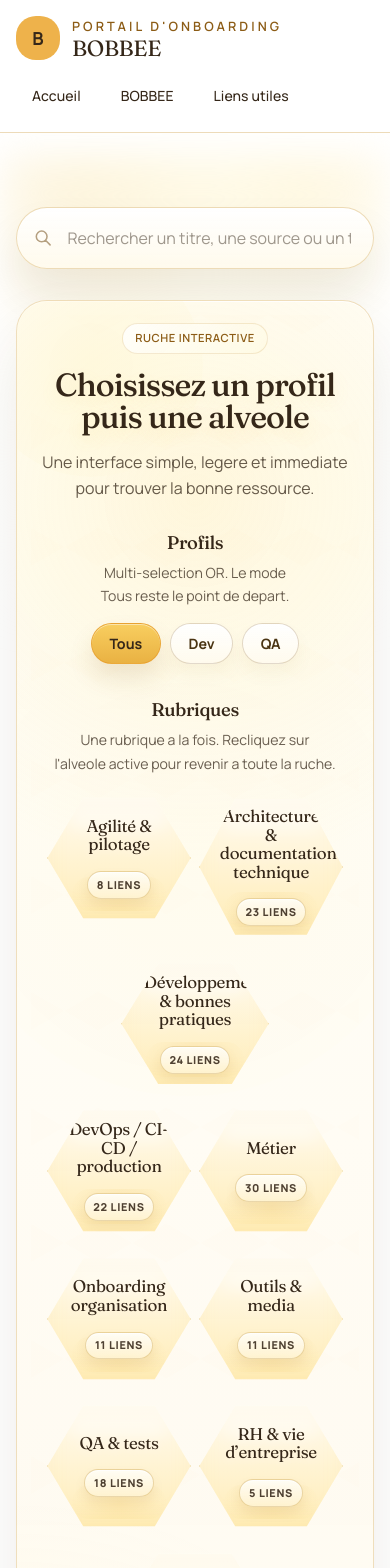
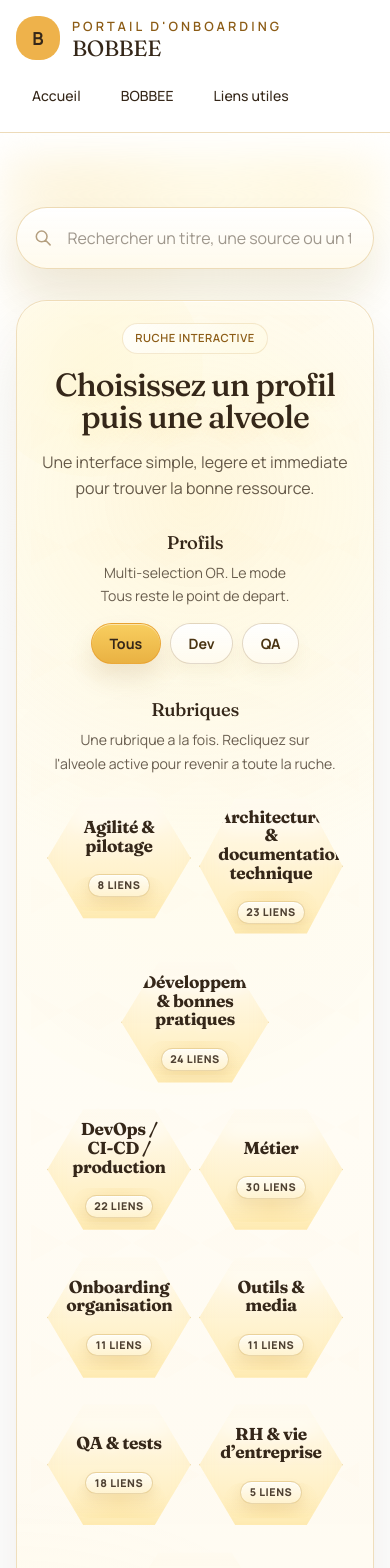
Before and after one commit to JesimBOB/OnboardingBobbee, a Next.js app: page /liens-utiles in a window 390 px wide. Shown: the top 1568 px of the page. Built offline with nearby package versions, Linux system fonts and the light colour scheme.

Commit message:
Polish useful links hive interaction styling

```diff
--- a/src/app/liens-utiles/page.module.css
+++ b/src/app/liens-utiles/page.module.css
@@ -602,16 +602,17 @@
 }
 
 .categoryButton:focus-visible {
-  outline: 3px solid rgba(109, 68, 13, 0.82);
-  outline-offset: 4px;
+  outline: 2px solid rgba(109, 68, 13, 0.82);
+  outline-offset: 5px;
   border-radius: 1.55rem;
 }
 
 .categoryButton:focus-visible .categorySurface {
+  transform: translateY(-2px) scale(1.01);
   box-shadow:
-    inset 0 0 0 1px rgba(230, 156, 44, 0.85),
-    0 0 0 7px rgba(252, 236, 179, 0.84),
-    0 28px 42px rgba(140, 92, 22, 0.18);
+    inset 0 0 0 1px rgba(230, 156, 44, 0.88),
+    0 0 0 5px rgba(252, 236, 179, 0.78),
+    0 18px 28px rgba(140, 92, 22, 0.14);
 }
 
 .categorySurface {
@@ -621,8 +622,8 @@
   flex-direction: column;
   align-items: center;
   justify-content: center;
-  gap: 1.05rem;
-  padding: 1.7rem 1.3rem 1.8rem;
+  gap: 1.18rem;
+  padding: 1.62rem 1.3rem 1.72rem;
   color: #352719;
   clip-path: polygon(25% 6.7%, 75% 6.7%, 100% 50%, 75% 93.3%, 25% 93.3%, 0 50%);
   background:
@@ -634,10 +635,10 @@
     inset 0 -0.95rem 1.55rem rgba(242, 197, 89, 0.09),
     0 16px 24px rgba(53, 39, 25, 0.08);
   transition:
-    transform 220ms ease,
-    box-shadow 220ms ease,
-    background 220ms ease,
-    opacity 220ms ease;
+    transform 180ms ease,
+    box-shadow 180ms ease,
+    background 180ms ease,
+    opacity 180ms ease;
 }
 
 .categorySurface::before {
@@ -662,28 +663,28 @@
 }
 
 .categoryButton:hover .categorySurface {
-  transform: translateY(-7px) scale(1.05);
+  transform: translateY(-3px) scale(1.018);
   background:
-    linear-gradient(180deg, rgba(255, 253, 246, 0.995), rgba(255, 226, 145, 0.985)),
-    linear-gradient(180deg, rgba(255, 255, 255, 0.28), rgba(242, 197, 89, 0.12));
+    linear-gradient(180deg, rgba(255, 253, 246, 0.995), rgba(255, 229, 153, 0.985)),
+    linear-gradient(180deg, rgba(255, 255, 255, 0.26), rgba(242, 197, 89, 0.1));
   box-shadow:
-    inset 0 0 0 1px rgba(242, 197, 89, 0.82),
+    inset 0 0 0 1px rgba(242, 197, 89, 0.8),
     inset 0 1px 0 rgba(255, 255, 255, 0.9),
-    inset 0 -1rem 1.65rem rgba(242, 197, 89, 0.12),
-    0 18px 28px rgba(140, 92, 22, 0.14);
+    inset 0 -0.9rem 1.4rem rgba(242, 197, 89, 0.1),
+    0 14px 22px rgba(140, 92, 22, 0.12);
 }
 
 .categoryActive {
-  transform: translateY(-5px) scale(1.055);
+  transform: translateY(-2px) scale(1.022);
   background:
-    linear-gradient(180deg, rgba(255, 245, 208, 0.995), rgba(244, 190, 82, 0.995)),
-    linear-gradient(180deg, rgba(255, 255, 255, 0.24), rgba(230, 156, 44, 0.12));
+    linear-gradient(180deg, rgba(255, 246, 210, 0.995), rgba(244, 192, 88, 0.995)),
+    linear-gradient(180deg, rgba(255, 255, 255, 0.24), rgba(230, 156, 44, 0.1));
   box-shadow:
-    inset 0 0 0 1px rgba(230, 156, 44, 0.92),
-    inset 0 1px 0 rgba(255, 255, 255, 0.88),
-    inset 0 -1rem 1.65rem rgba(230, 156, 44, 0.14),
-    0 0 0 7px rgba(252, 236, 179, 0.84),
-    0 22px 32px rgba(140, 92, 22, 0.18);
+    inset 0 0 0 1px rgba(230, 156, 44, 0.94),
+    inset 0 1px 0 rgba(255, 255, 255, 0.9),
+    inset 0 -0.95rem 1.45rem rgba(230, 156, 44, 0.12),
+    0 0 0 5px rgba(252, 236, 179, 0.8),
+    0 16px 26px rgba(140, 92, 22, 0.16);
 }
 
 .categoryDisabled {
@@ -704,10 +705,11 @@
 .categoryName {
   position: relative;
   z-index: 1;
-  max-width: 9rem;
+  max-width: 9.3rem;
   font-family: var(--font-display), serif;
-  font-size: clamp(1.22rem, 0.7vw + 1rem, 1.58rem);
-  line-height: 1.1;
+  font-size: clamp(1.24rem, 0.76vw + 0.98rem, 1.62rem);
+  font-weight: 700;
+  line-height: 1.08;
   letter-spacing: -0.02em;
   text-align: center;
   text-shadow: 0 2px 10px rgba(255, 255, 255, 0.45);
@@ -721,7 +723,7 @@
   justify-content: center;
   align-self: center;
   border-radius: 999px;
-  padding: 0.38rem 0.72rem;
+  padding: 0.4rem 0.72rem;
   background:
     linear-gradient(180deg, rgba(255, 253, 246, 0.96), rgba(255, 243, 210, 0.92));
   border: 1px solid rgba(214, 177, 98, 0.5);
@@ -729,9 +731,10 @@
     inset 0 1px 0 rgba(255, 255, 255, 0.78),
     0 6px 12px rgba(140, 92, 22, 0.08);
   color: rgba(53, 39, 25, 0.88);
-  font-size: 0.76rem;
+  font-size: 0.74rem;
   font-weight: 800;
-  letter-spacing: 0.06em;
+  line-height: 1;
+  letter-spacing: 0.05em;
   text-transform: uppercase;
 }
 
@@ -1027,17 +1030,17 @@
 
   .categorySurface {
     min-height: 9.75rem;
-    padding: 1.15rem 0.95rem 1.2rem;
+    padding: 1.2rem 0.95rem 1.26rem;
   }
 
   .categoryName {
-    max-width: 6.4rem;
-    font-size: 1.06rem;
+    max-width: 6.6rem;
+    font-size: 1.08rem;
   }
 
   .categoryCount {
-    font-size: 0.68rem;
-    padding: 0.3rem 0.54rem;
+    font-size: 0.67rem;
+    padding: 0.31rem 0.54rem;
   }
 
   .hiveLead,
```
